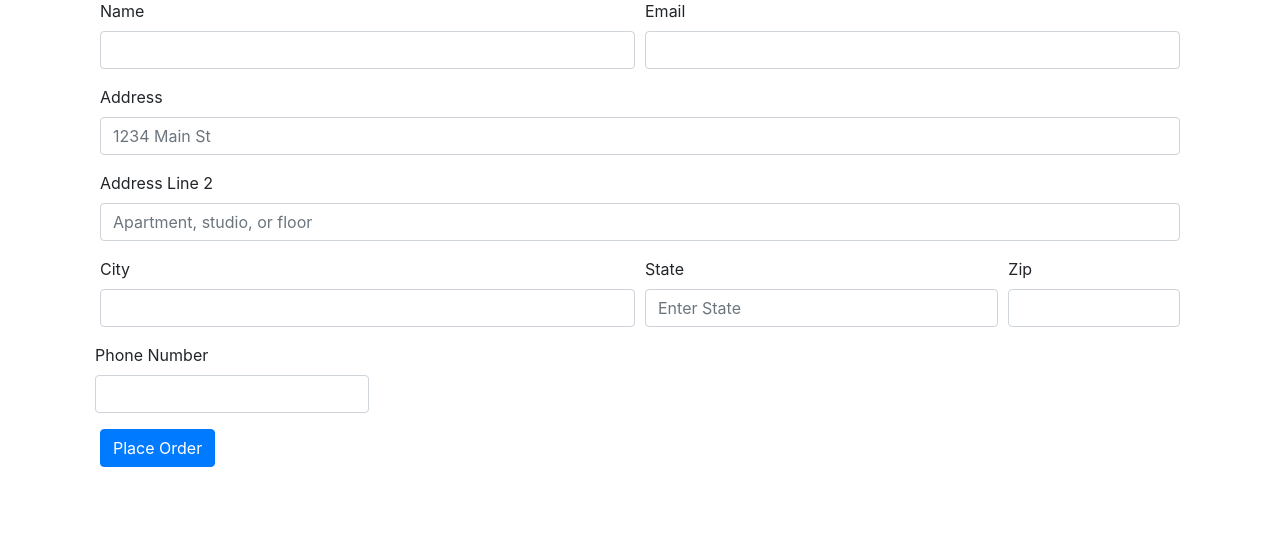
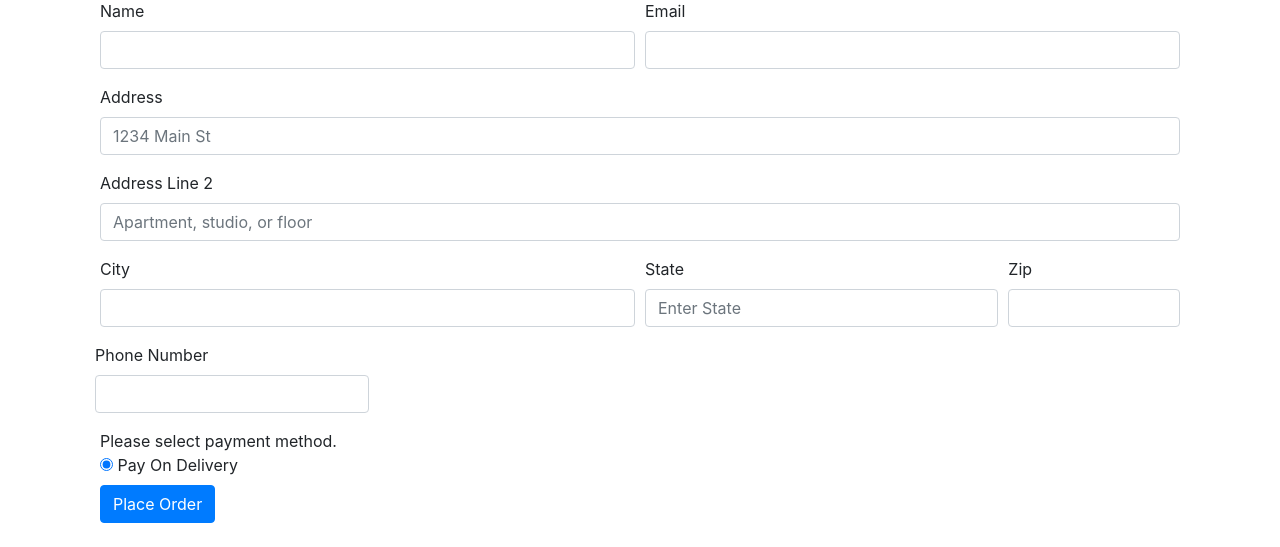
Before and after one commit to ankeshkr/veggiecart10, a Django app: template shop/templates/shop/checkout.html in a window 1280 px wide. Shown: the part 326-873 px from the top of the page. Before the commit the page ends 793 px from the top, so only its background shows below. Run offline with Django 3.2, Linux system fonts and the light colour scheme; the template is opened without the code that fills it, so the values that code supplies are empty; some libraries are stand-ins or nearby versions.

Commit message:
Update checkout.html

```diff
--- a/shop/templates/shop/checkout.html
+++ b/shop/templates/shop/checkout.html
@@ -57,6 +57,9 @@
               <input type="tel" class="form-control" id="phone" name="phone">
             </div>
           </div>
+          Please select payment method.<br>
+          <input type="radio" id="payOnDelivery" name="payOnDelivery" value="POD" checked>
+          <label for="male">Pay On Delivery</label><br>
 
           <button type="submit" class="btn btn-primary">Place Order</button>
         </form>
```
